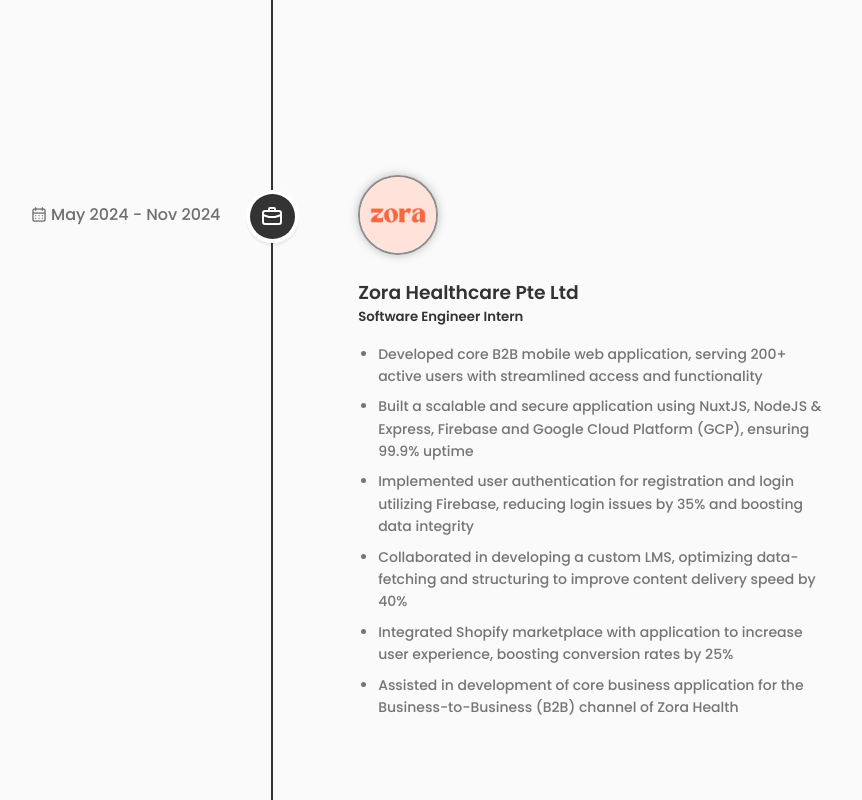
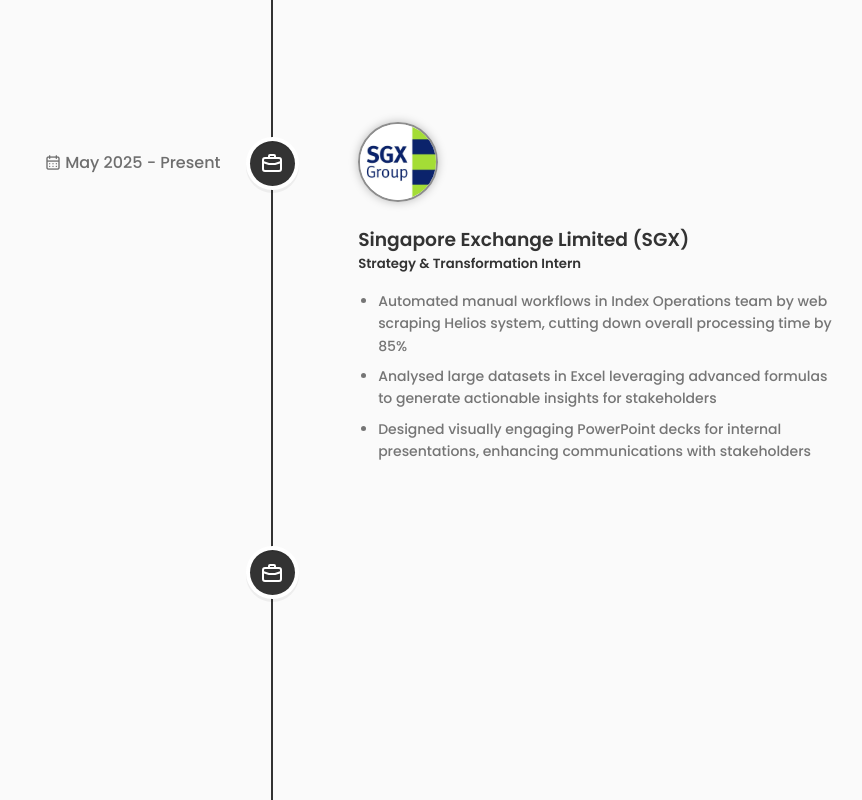
Before and after one commit to brendankhow/personal-portfolio-website, a React (Create React App) app: page / in a window 1280 px wide. Shown: the part 3260-4060 px from the top of the page, without its empty margins (367-1229 px from the left). Built offline with nearby package versions, Linux system fonts and the light colour scheme.

Commit message:
/fix: updated my resume, experience and testimonial

```diff
--- a/src/components/experience/Timeline.js
+++ b/src/components/experience/Timeline.js
@@ -52,8 +52,6 @@
             "Built a scalable and secure application using NuxtJS, NodeJS & Express, Firebase and Google Cloud Platform (GCP), ensuring 99.9% uptime",
             "Implemented user authentication for registration and login utilizing Firebase, reducing login issues by 35% and boosting data integrity",
             "Collaborated in developing a custom LMS, optimizing data-fetching and structuring to improve content delivery speed by 40%",
-            "Integrated Shopify marketplace with application to increase user experience, boosting conversion rates by 25%",
-            "Assisted in development of core business application for the Business-to-Business (B2B) channel of Zora Health",
         ],
         date: "May 2024 - Nov 2024",
     },
@@ -63,10 +61,21 @@
         company: "Singapore Exchange Limited (SGX)",
         title: "Strategy & Transformation Intern",
         description: [
-            "Automated manual workflows in Index Operations team by web scraping internal systems, cutting down overall processing time by 85%",
-            "Shadowed Index Operations team to document SOPs, improving clarity and efficiency in Business-as-usual (BAU) processes",
+            "Automated manual workflows in Index Operations team by web scraping Helios system, cutting down overall processing time by 85%",
             "Analysed large datasets in Excel leveraging advanced formulas to generate actionable insights for stakeholders",
             "Designed visually engaging PowerPoint decks for internal presentations, enhancing communications with stakeholders",
+        ],
+        date: "May 2025 - Present",
+    },
+        {
+        id: 6,
+        logo: Image5,
+        company: "Singapore Exchange Limited (SGX)",
+        title: "Index Operations Analyst Intern",
+        description: [
+            "Managed daily operations for 1,500+ indices, ensuring accuracy and compliance through data validation and corporate actions",
+            "Automated repetitive workflows using Python scripts, Excel VBA, and Power Query, reducing manual effort and improving processing speed",
+            "Facilitated onboarding of new indices to SGX’s cloud platform, ensuring smooth migration and system readiness",
         ],
         date: "May 2025 - Present",
     },
--- a/src/components/testimonials/Data.jsx
+++ b/src/components/testimonials/Data.jsx
@@ -2,6 +2,7 @@
 import Image2 from "../../assets/lavanya.webp";
 import Image3 from "../../assets/averyl.webp";
 import Image4 from "../../assets/gabriele.webp";
+import Image5 from "../../assets/chase.webp";
 
 export const Data = [
     {
@@ -40,4 +41,13 @@
         description:
             "Brendan stands out among his peers for his diligent work ethic. He is quick to understand the task requirements at hand, yet he does not shy away from asking for clarifications. He pays attention to detail and willingly finds additional time and effort to ensure the high quality of his deliverables. While in my team, Brendan was working across various workstreams managing competing priorities and numerous stakeholders. He demonstrated excellent time management skills and strong ownership of his work. He was a great addition to the team, always maintaining a warm and positive attitude towards his work and colleagues."
     },
+    {
+        id: 5,
+        image: Image5,
+        name: "Chase Sng",
+        role: "Product Development Manager & Full Stack Developer",
+        company: "Zora Healthcare Pte Ltd",
+        description:
+            "Brendan is a skilled coder that tackles problems effectively using not just what he's learnt in school, but also quickly adapting to absorb new information so as to deliver a better product overall. He is very capable of handling large projects on his own, and ensuring that deliverables are met far before the deadline."
+    },
 ];
```
Also changed, not shown: src/assets/chase.webp (added), 1 other file (tests, documents, lock files or other folders).
